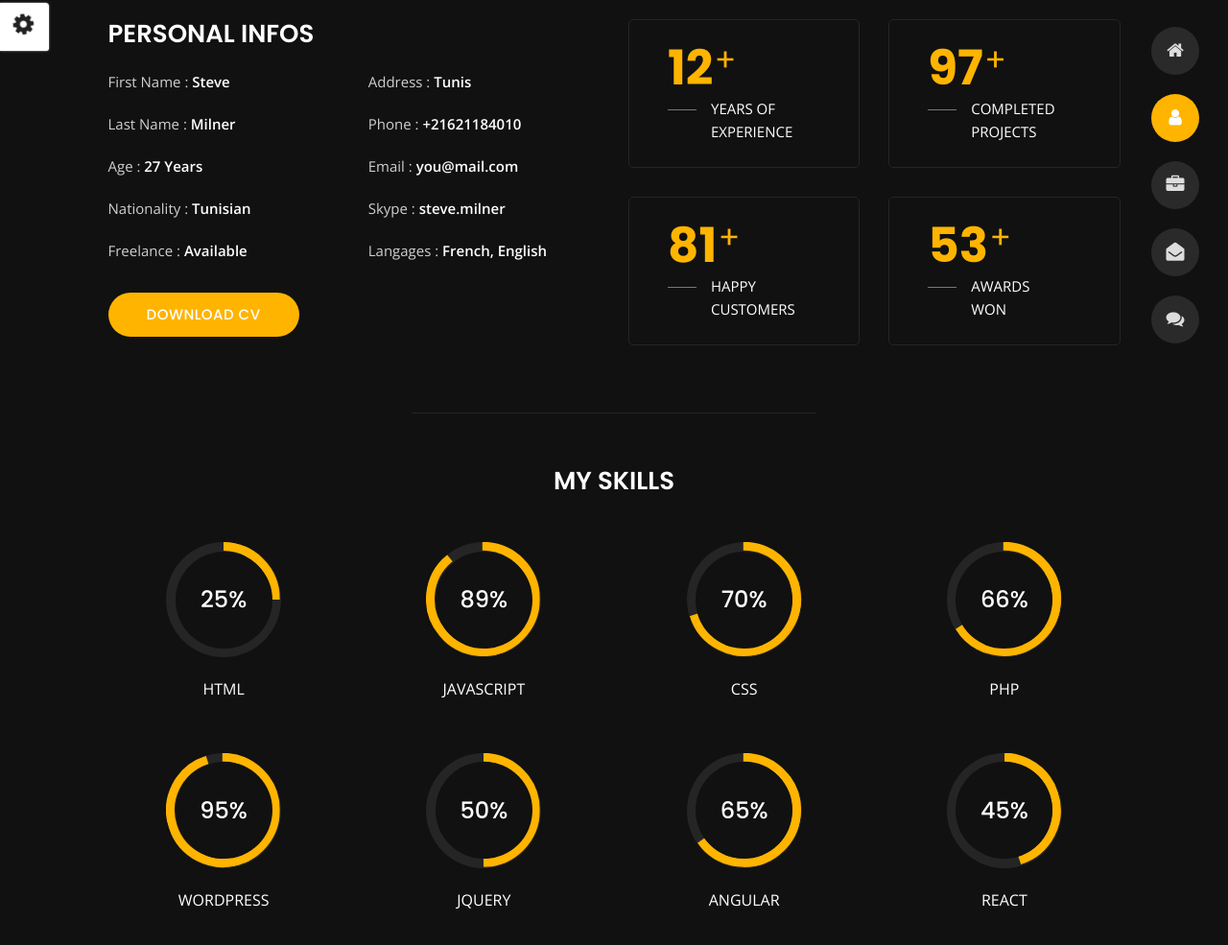
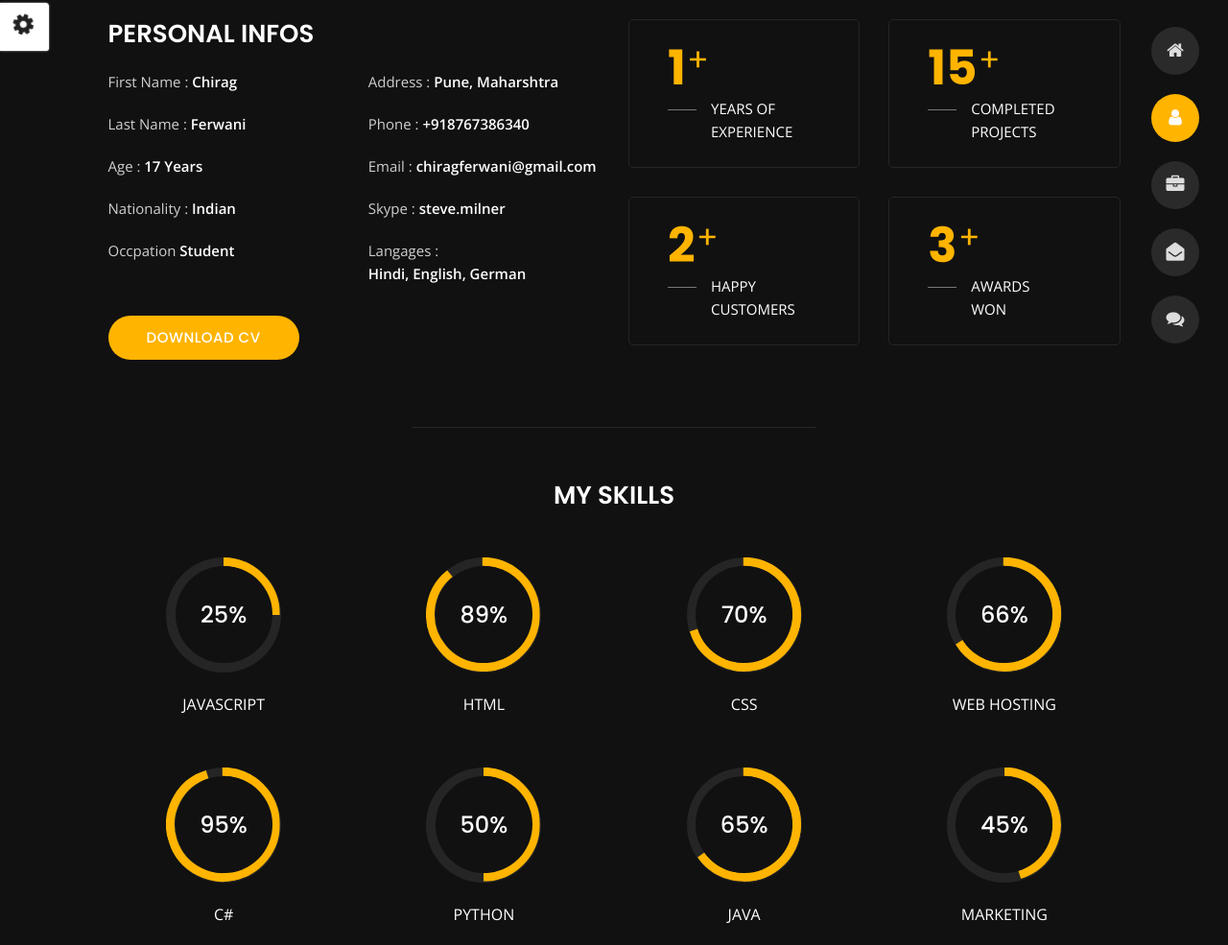
Before and after one commit to chiragf27/chirag-portfolio.github.io, a plain HTML site: page about.html in a window 1280 px wide. Shown: the part 207-1192 px from the top of the page at 96% size. Drawn offline with nearby package versions, Linux system fonts and the light colour scheme.

Commit message:
dark/changes

```diff
--- a/about.html
+++ b/about.html
@@ -34,6 +34,7 @@
     <link rel="alternate stylesheet" type="text/css" title="red" href="css/skins/red.css" />
     <link rel="alternate stylesheet" type="text/css" title="yellowgreen" href="css/skins/yellowgreen.css" />
     <link rel="stylesheet" type="text/css" href="css/styleswitcher.css" />
+    <link rel="icon" type="image/x-icon" href="img/favicon.ico">
 
     <!-- Modernizr JS File -->
     <script src="js/modernizr.custom.js"></script>
@@ -107,14 +108,14 @@
         </li>
         <li class="icon-box">
             <i class="fa fa-envelope-open"></i>
-            <a href="contact.html">
-                <h2>Contact</h2>
+            <a href="blog.html">
+                <h2>Certififactions</h2>
             </a>
         </li>
         <li class="icon-box">
             <i class="fa fa-comments"></i>
-            <a href="blog.html">
-                <h2>Blog</h2>
+            <a href="contact.html">
+                <h2>Contact</h2>
             </a>
         </li>
     </ul>
@@ -130,8 +131,8 @@
                 <li><a href="index.html"><i class="fa fa-home"></i><span>Home</span></a></li>
                 <li class="active"><a href="about.html"><i class="fa fa-user"></i><span>About</span></a></li>
                 <li><a href="portfolio.html"><i class="fa fa-folder-open"></i><span>Portfolio</span></a></li>
+                <li><a href="blog.html"><i class="fa fa-comments"></i><span>Certififactions</span></a></li>
                 <li><a href="contact.html"><i class="fa fa-envelope-open"></i><span>Contact</span></a></li>
-                <li><a href="blog.html"><i class="fa fa-comments"></i><span>Blog</span></a></li>
             </ul>
         </div>
     </nav>
@@ -159,20 +160,20 @@
                     </div>
                     <div class="col-6">
                         <ul class="about-list list-unstyled open-sans-font">
-                            <li> <span class="title">first name :</span> <span class="value d-block d-sm-inline-block d-lg-block d-xl-inline-block">Steve</span> </li>
-                            <li> <span class="title">last name :</span> <span class="value d-block d-sm-inline-block d-lg-block d-xl-inline-block">Milner</span> </li>
-                            <li> <span class="title">Age :</span> <span class="value d-block d-sm-inline-block d-lg-block d-xl-inline-block">27 Years</span> </li>
-                            <li> <span class="title">Nationality :</span> <span class="value d-block d-sm-inline-block d-lg-block d-xl-inline-block">Tunisian</span> </li>
-                            <li> <span class="title">Freelance :</span> <span class="value d-block d-sm-inline-block d-lg-block d-xl-inline-block">Available</span> </li>
+                            <li> <span class="title">first name :</span> <span class="value d-block d-sm-inline-block d-lg-block d-xl-inline-block">Chirag</span> </li>
+                            <li> <span class="title">last name :</span> <span class="value d-block d-sm-inline-block d-lg-block d-xl-inline-block">Ferwani</span> </li>
+                            <li> <span class="title">Age :</span> <span class="value d-block d-sm-inline-block d-lg-block d-xl-inline-block">17 Years</span> </li>
+                            <li> <span class="title">Nationality :</span> <span class="value d-block d-sm-inline-block d-lg-block d-xl-inline-block">Indian</span> </li>
+                            <li> <span class="title">Occpation</span> <span class="value d-block d-sm-inline-block d-lg-block d-xl-inline-block">Student</span> </li>
                         </ul>
                     </div>
                     <div class="col-6">
                         <ul class="about-list list-unstyled open-sans-font">
-                            <li> <span class="title">Address :</span> <span class="value d-block d-sm-inline-block d-lg-block d-xl-inline-block">Tunis</span> </li>
-                            <li> <span class="title">phone :</span> <span class="value d-block d-sm-inline-block d-lg-block d-xl-inline-block">+21621184010</span> </li>
-                            <li> <span class="title">Email :</span> <span class="value d-block d-sm-inline-block d-lg-block d-xl-inline-block">you@mail.com</span> </li>
+                            <li> <span class="title">Address :</span> <span class="value d-block d-sm-inline-block d-lg-block d-xl-inline-block">Pune, Maharshtra</span> </li>
+                            <li> <span class="title">phone :</span> <span class="value d-block d-sm-inline-block d-lg-block d-xl-inline-block">+918767386340</span> </li>
+                            <li> <span class="title">Email :</span> <span class="value d-block d-sm-inline-block d-lg-block d-xl-inline-block">chiragferwani@gmail.com</span> </li>
                             <li> <span class="title">Skype :</span> <span class="value d-block d-sm-inline-block d-lg-block d-xl-inline-block">steve.milner</span> </li>
-                            <li> <span class="title">langages :</span> <span class="value d-block d-sm-inline-block d-lg-block d-xl-inline-block">French, English</span> </li>
+                            <li> <span class="title">langages :</span> <span class="value d-block d-sm-inline-block d-lg-block d-xl-inline-block">Hindi, English, German</span> </li>
                         </ul>
                     </div>
                     <div class="col-12 mt-3">
@@ -186,25 +187,25 @@
                 <div class="row">
                     <div class="col-6">
                         <div class="box-stats with-margin">
-                            <h3 class="poppins-font position-relative">12</h3>
+                            <h3 class="poppins-font position-relative">1</h3>
                             <p class="open-sans-font m-0 position-relative text-uppercase">years of <span class="d-block">experience</span></p>
                         </div>
                     </div>
                     <div class="col-6">
                         <div class="box-stats with-margin">
-                            <h3 class="poppins-font position-relative">97</h3>
+                            <h3 class="poppins-font position-relative">15</h3>
                             <p class="open-sans-font m-0 position-relative text-uppercase">completed <span class="d-block">projects</span></p>
                         </div>
                     </div>
                     <div class="col-6">
                         <div class="box-stats">
-                            <h3 class="poppins-font position-relative">81</h3>
+                            <h3 class="poppins-font position-relative">2</h3>
                             <p class="open-sans-font m-0 position-relative text-uppercase">Happy<span class="d-block">customers</span></p>
                         </div>
                     </div>
                     <div class="col-6">
                         <div class="box-stats">
-                            <h3 class="poppins-font position-relative">53</h3>
+                            <h3 class="poppins-font position-relative">3</h3>
                             <p class="open-sans-font m-0 position-relative text-uppercase">awards <span class="d-block">won</span></p>
                         </div>
                     </div>
@@ -226,7 +227,7 @@
                         <div class="fill"></div>
                     </div>
                 </div>
-                <h6 class="text-uppercase open-sans-font text-center mt-2 mt-sm-4">html</h6>
+                <h6 class="text-uppercase open-sans-font text-center mt-2 mt-sm-4">javascript</h6>
             </div>
             <div class="col-6 col-md-3 mb-3 mb-sm-5">
                 <div class="c100 p89">
@@ -236,7 +237,7 @@
                         <div class="fill"></div>
                     </div>
                 </div>
-                <h6 class="text-uppercase open-sans-font text-center mt-2 mt-sm-4">javascript</h6>
+                <h6 class="text-uppercase open-sans-font text-center mt-2 mt-sm-4">html</h6>
             </div>
             <div class="col-6 col-md-3 mb-3 mb-sm-5">
                 <div class="c100 p70">
@@ -256,7 +257,7 @@
                         <div class="fill"></div>
                     </div>
                 </div>
-                <h6 class="text-uppercase open-sans-font text-center mt-2 mt-sm-4">php</h6>
+                <h6 class="text-uppercase open-sans-font text-center mt-2 mt-sm-4">web hosting</h6>
             </div>
             <div class="col-6 col-md-3 mb-3 mb-sm-5">
                 <div class="c100 p95">
@@ -266,7 +267,7 @@
                         <div class="fill"></div>
                     </div>
                 </div>
-                <h6 class="text-uppercase open-sans-font text-center mt-2 mt-sm-4">wordpress</h6>
+                <h6 class="text-uppercase open-sans-font text-center mt-2 mt-sm-4">C#</h6>
             </div>
             <div class="col-6 col-md-3 mb-3 mb-sm-5">
                 <div class="c100 p50">
@@ -276,7 +277,7 @@
                         <div class="fill"></div>
                     </div>
                 </div>
-                <h6 class="text-uppercase open-sans-font text-center mt-2 mt-sm-4">jquery</h6>
+                <h6 class="text-uppercase open-sans-font text-center mt-2 mt-sm-4">python</h6>
             </div>
             <div class="col-6 col-md-3 mb-3 mb-sm-5">
                 <div class="c100 p65">
@@ -286,7 +287,7 @@
                         <div class="fill"></div>
                     </div>
                 </div>
-                <h6 class="text-uppercase open-sans-font text-center mt-2 mt-sm-4">angular</h6>
+                <h6 class="text-uppercase open-sans-font text-center mt-2 mt-sm-4">java</h6>
             </div>
             <div class="col-6 col-md-3 mb-3 mb-sm-5">
                 <div class="c100 p45">
@@ -296,12 +297,12 @@
                         <div class="fill"></div>
                     </div>
                 </div>
-                <h6 class="text-uppercase open-sans-font text-center mt-2 mt-sm-4">react</h6>
+                <h6 class="text-uppercase open-sans-font text-center mt-2 mt-sm-4">Marketing</h6>
             </div>
         </div>
         <!-- Skills Ends -->
         <hr class="separator mt-1">
-        <!-- Experience & Education Starts -->
+        <!-- Experience & Education Starts
         <div class="row">
             <div class="col-12">
                 <h3 class="text-uppercase pb-5 mb-0 text-left text-sm-center custom-title ft-wt-600">Experience <span>&</span> Education</h3>
@@ -367,7 +368,7 @@
                 </div>
             </div>
         </div>
-        <!-- Experience & Education Ends -->
+         Experience & Education Ends -->
     </div>
 </section>
 <!-- Main Content Ends -->
--- a/css/style.css
+++ b/css/style.css
@@ -499,7 +499,7 @@ body.light hr.separator {
 }
 
 .home .bg {
-  background-image: url(../img/2.jpg);
+  background-image: url(../img/profile.jpeg);
   background-size: cover;
   background-repeat: no-repeat;
   background-position: top;
```
Also changed, not shown: index.html (+9 -8 lines), img/favicon.ico (added), img/profile.jpeg (added), img/profile_image.png (added), img/try.png (added).
